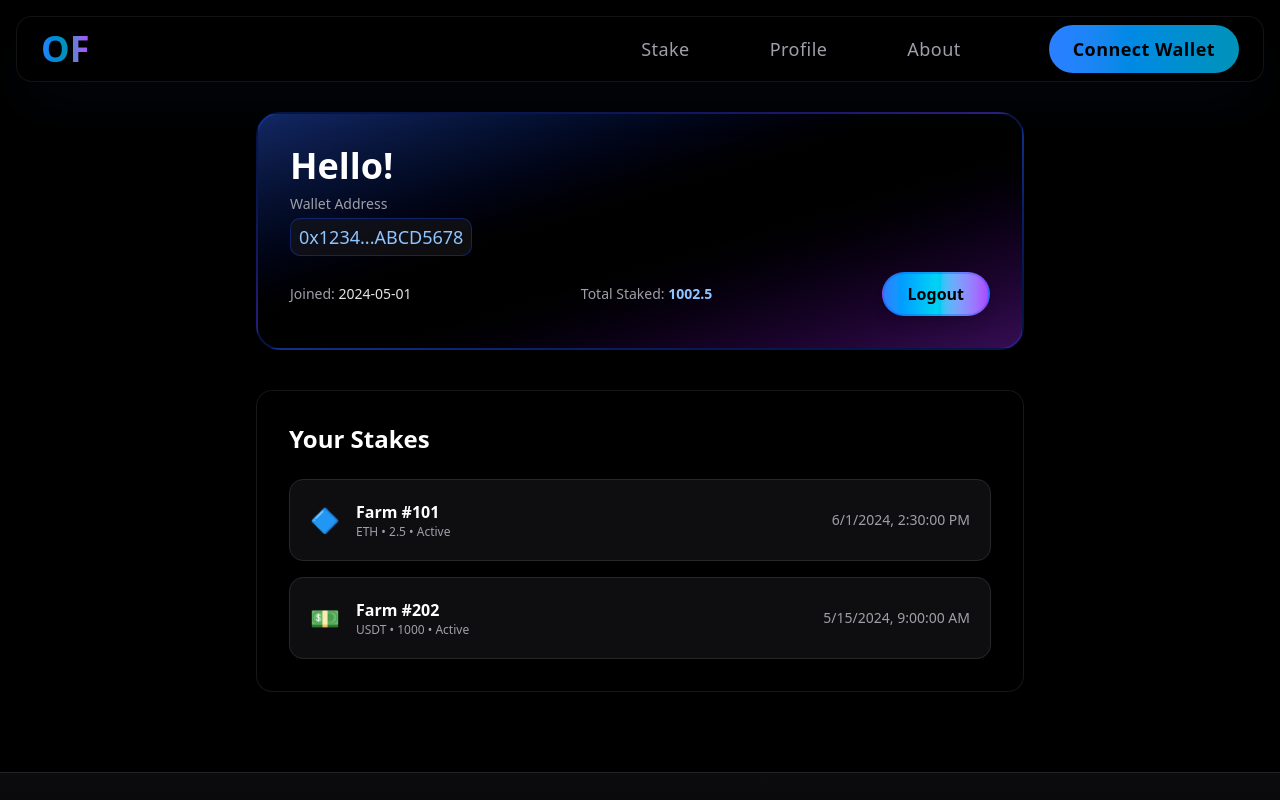
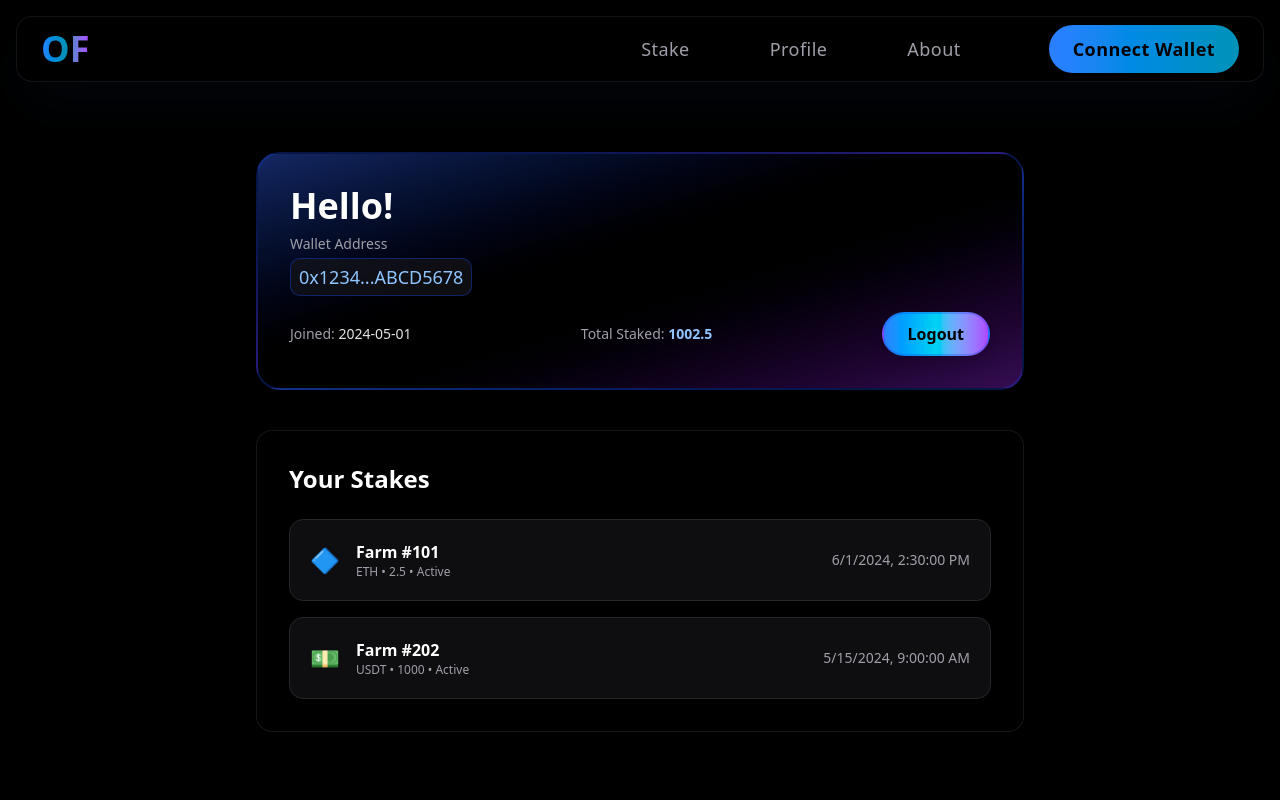
Before and after one commit to OoviyaManickam/OnlyFarmers, a Next.js app in the folder frontend/: page /profile in a window 1280 px wide. Shown: the top 800 px of the page. Built offline with nearby package versions, Linux system fonts and the light colour scheme.

Commit message:
profile page padiing corrections

```diff
--- a/frontend/src/app/profile/page.tsx
+++ b/frontend/src/app/profile/page.tsx
@@ -80,7 +80,7 @@
       <div className="relative flex flex-col min-h-screen">
         <Navbar />
         <div className="container mx-auto px-6 lg:px-8 pb-20 pt-18 flex-grow">
-          <div className="pt-10 max-w-3xl mx-auto">
+          <div className="pt-20 max-w-3xl mx-auto">
             {/* Profile Card - new style, no avatar, just Hello! and info */}
             <div className="bg-gradient-to-br from-blue-900/70 via-black/80 to-purple-900/60 border-2 border-blue-700/30 rounded-3xl p-8 mb-10 shadow-2xl flex flex-col md:flex-row md:items-center gap-8 relative overflow-hidden">
               <div className="flex-1">
```
